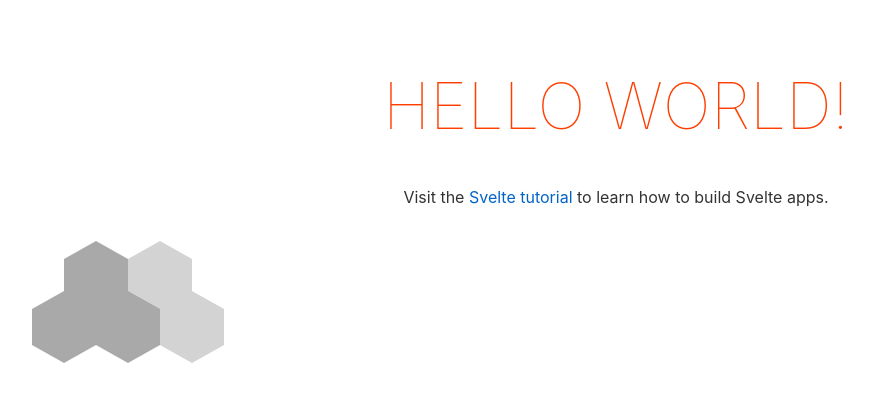
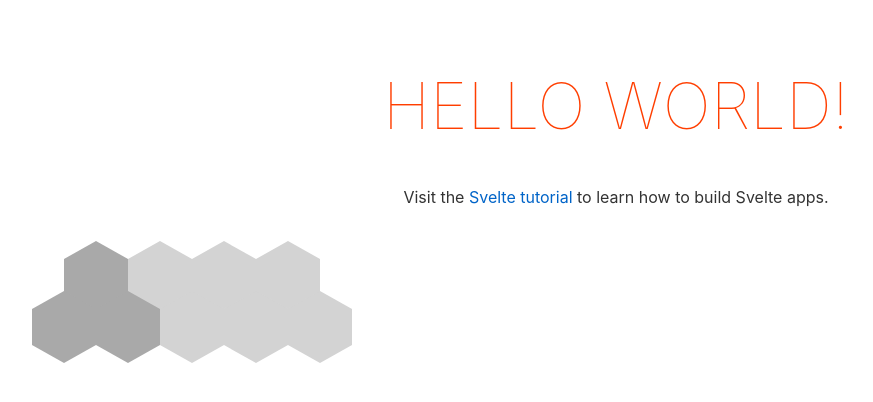
Before and after one commit to JohnSimerlink/vitaminrankings, a Svelte app in the folder svelte-app/: page / in a window 1280 px wide. Shown: the top 402 px of the page, without its empty margins (24-897 px from the left). Built offline with nearby package versions, Linux system fonts and the light colour scheme.

Commit message:
mousing over hexagon's shows the number

```diff
--- a/svelte-app/src/App.svelte
+++ b/svelte-app/src/App.svelte
@@ -7,7 +7,7 @@
 	<h1>Hello {name}!</h1>
 	<p>Visit the <a href="https://svelte.dev/tutorial">Svelte tutorial</a> to learn how to build Svelte apps.</p>
 
-	  <Progress numerator={3} denominator={5} />
+	  <Progress numerator={3} denominator={9} />
 </main>
 
 <style>
--- a/svelte-app/src/Progress.svelte
+++ b/svelte-app/src/Progress.svelte
@@ -1,9 +1,18 @@
 <script>
     export let numerator = 0;
     export let denominator = 5;
+    let hoveredIndex = null; // Reactive variable to store the index of the hovered hexagon
 
     // Adjusted hexagon path to scale with the SVG size
     const hexagonPath = "M64,18l32,18v36l-32,18l-32,-18v-36l32,-18Z";
+    function handleMouseOver(index) {
+        hoveredIndex = index;
+    }
+
+    // Function to reset the hovered index when not hovering
+    function handleMouseOut() {
+        hoveredIndex = null;
+    }
   </script>
 
   <style>
@@ -32,11 +41,30 @@
       /* Offset odd hexagons to interlock with the even ones */
       transform: translateY(50px);
     }
+
+      /* ... (other styles remain unchanged) ... */
+  .hexagon-number {
+    position: absolute;
+    font-size: 2rem;
+    left: 50%;
+    top: 20px;
+    transform: translateX(-50%);
+    pointer-events: none; /* Ensures the number doesn't interfere with hexagon hover */
+  }
   </style>
-
+  {#if hoveredIndex !== null}
+      <div class="hexagon-number">Hexagon {hoveredIndex + 1}</div>
+  {/if}
   <div class="hexagon-container">
     {#each Array(denominator) as _, index}
-      <svg width="128" height="144" viewBox="0 0 128 144" class="hexagon {index < numerator ? 'filled' : ''}">
+      <svg
+        width="128"
+        height="144"
+        viewBox="0 0 128 144"
+        class="hexagon {index < numerator ? 'filled' : ''}"
+        on:mouseover={() => handleMouseOver(index)}
+        on:mouseout={handleMouseOut}
+      >
         <path d="{hexagonPath}"/>
       </svg>
     {/each}
```
